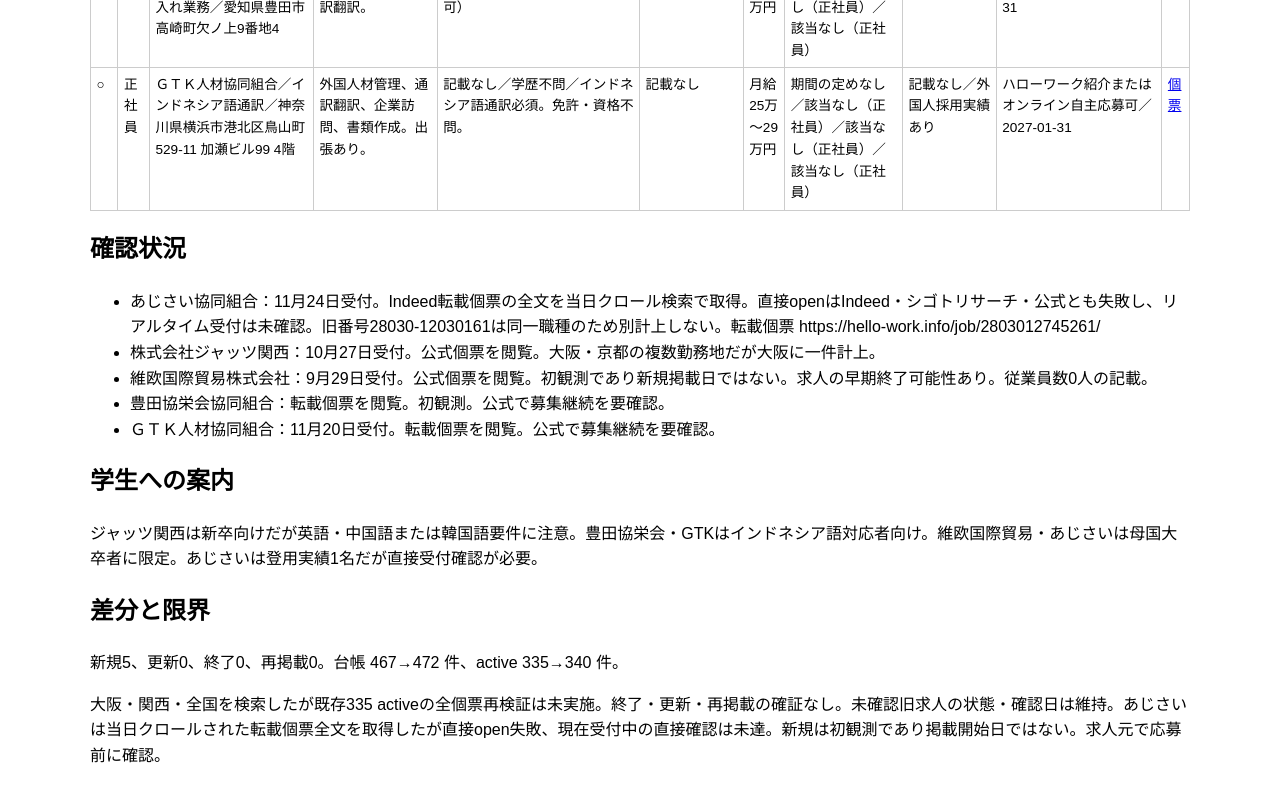
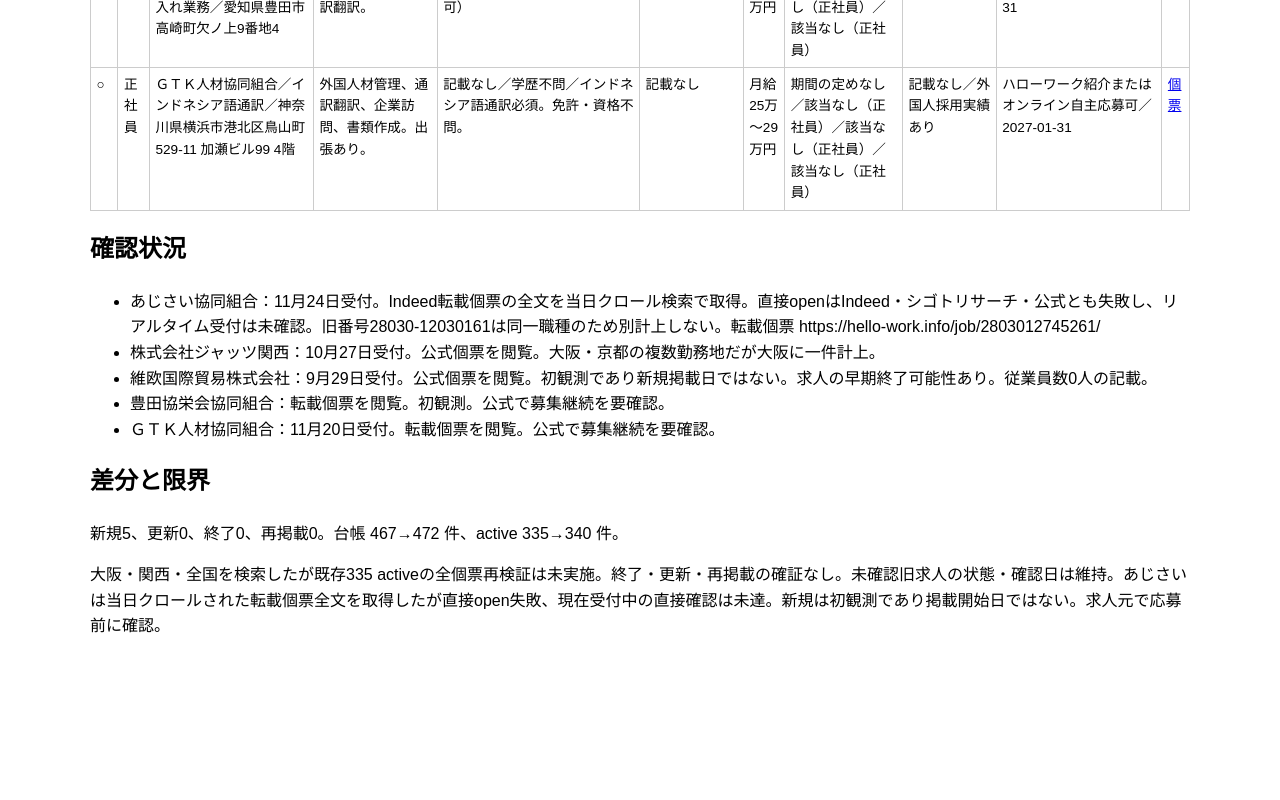
Before and after one commit to info-seifu/foreign-student-job-watch-public, a plain HTML site: page reports/2026-11-25.html in a window 1280 px wide. Shown: the part 789-1589 px from the top of the page. After the commit the page ends 1460 px from the top, so only its background shows below. Drawn offline with Linux system fonts and the light colour scheme.

Commit message:
公開レポート修正：2026-11-25（職員向けコメント節を除去）

```diff
--- a/reports/2026-11-25.html
+++ b/reports/2026-11-25.html
@@ -108,8 +108,6 @@ blockquote { color: #555; border-left: 3px solid #ccc; margin-left: 0; padding-l
 <li>豊田協栄会協同組合：転載個票を閲覧。初観測。公式で募集継続を要確認。</li>
 <li>ＧＴＫ人材協同組合：11月20日受付。転載個票を閲覧。公式で募集継続を要確認。</li>
 </ul>
-<h2>学生への案内</h2>
-<p>ジャッツ関西は新卒向けだが英語・中国語または韓国語要件に注意。豊田協栄会・GTKはインドネシア語対応者向け。維欧国際貿易・あじさいは母国大卒者に限定。あじさいは登用実績1名だが直接受付確認が必要。</p>
 <h2>差分と限界</h2>
 <p>新規5、更新0、終了0、再掲載0。台帳 467→472 件、active 335→340 件。</p>
 <p>大阪・関西・全国を検索したが既存335 activeの全個票再検証は未実施。終了・更新・再掲載の確証なし。未確認旧求人の状態・確認日は維持。あじさいは当日クロールされた転載個票全文を取得したが直接open失敗、現在受付中の直接確認は未達。新規は初観測であり掲載開始日ではない。求人元で応募前に確認。</p>
```
